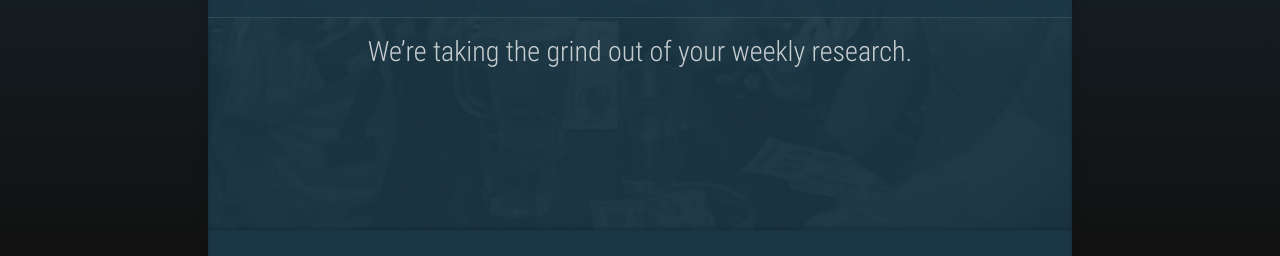
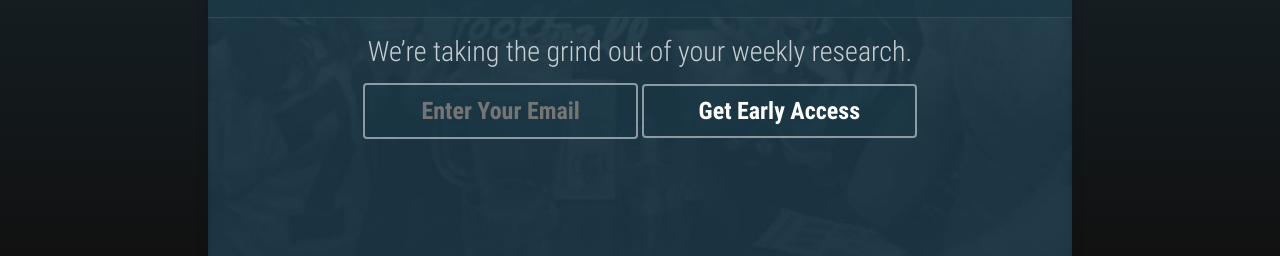
Before and after one commit to edgeup/MainLanding, a website: page app/index.html at #/home in a window 1280 px wide. Shown: the part 544-800 px from the top of the page. Drawn offline with nearby package versions, Linux system fonts and the light colour scheme; some packages are replaced by stand-ins of ours.

Commit message:
added the email signup button

```diff
--- a/app/styles/components/_pages/_page-home.scss
+++ b/app/styles/components/_pages/_page-home.scss
@@ -87,6 +87,23 @@ img.sit {
 	font-size: 1.75rem;
   }
 }
+
+// Email Signup
+.emailForm {
+  margin-top: 2rem;
+  .emailInput, .emailInput:hover {
+    margin-bottom: 0;
+    border-bottom: .07rem;
+    border-radius: .25rem .25rem 0 0;
+  }
+
+  .emailButton, .emailButton:hover {
+    margin-top: 0;
+    top: .07rem;
+    border-radius: 0 0 .25rem .25rem;
+  }
+}
+
 
 .blue-line {
   position: relative;
@@ -374,6 +391,14 @@ footer {
     max-width: 275px;
   }
 
+  // Email Signup
+
+  .emailForm {
+    max-width: 280px;
+    margin: 0 auto;
+    margin-top: 2rem;
+  }
+
   // Padding Tweak
   section:not(.home-hero) {
 	padding-left: 4rem;
--- a/app/templates/home.html
+++ b/app/templates/home.html
@@ -11,6 +11,29 @@
 	        We’re taking the grind out
 	        <span class="wordbreak">of your weekly research.</span>
         </h2>
+    </div>
+
+    <div class="form emailForm">
+        <form action="//edgeupsports.us9.list-manage.com/subscribe/post?u=d6d6b0b823dfe186b05ddf364&amp;id=c5dfe4c66a"
+              method="post" id="mc-embedded-subscribe-form" name="mc-embedded-subscribe-form"
+              class="validate" target="_blank" novalidate>
+            <input type="email" value="" name="EMAIL" class="emailInput button--primary" id="mce-EMAIL"
+                   placeholder="Enter Your Email" required>
+            <!-- real people should not fill this in and expect good things - do not remove this or risk form bot signups-->
+            <input type="text" name="b_d6d6b0b823dfe186b05ddf364_c5dfe4c66a" tabindex="-1" value="" style="display: none;">
+            <button type="submit"
+                    value="Get Early Access"
+                    name="subscribe"
+                    id="mc-embedded-subscribe"
+                    class="button--primary emailButton">Get Early Access
+            </button>
+        </form>
+        <!--End mc_embed_signup-->
+
+        <!--
+        <input type="text" id="email" class="form-control" placeholder="Enter Your Email">
+        <button type="submit" id="signup" class="btn btn-primary">Get Early Access</button>
+        <!-->
     </div>
 </section>
 
```
